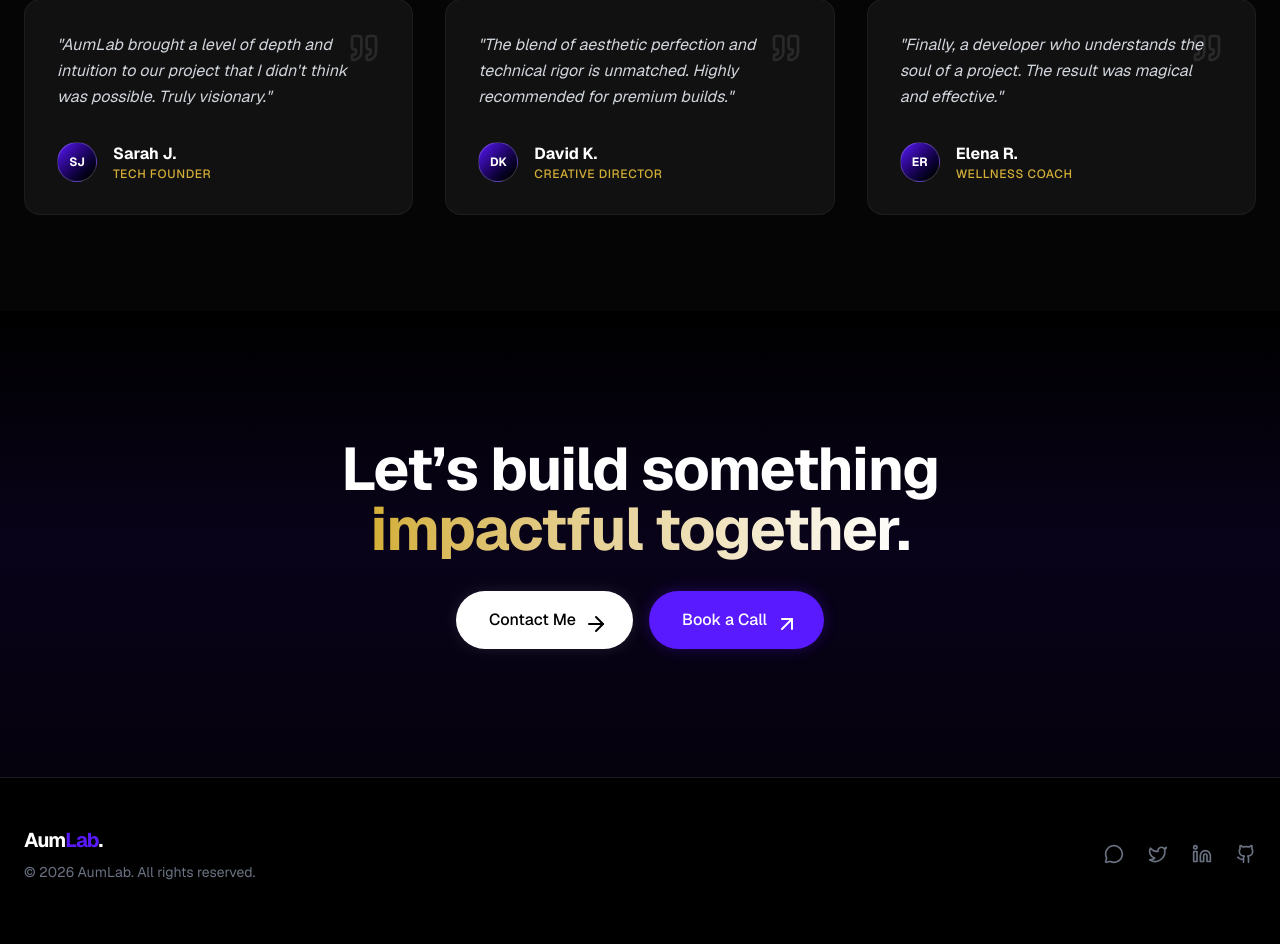
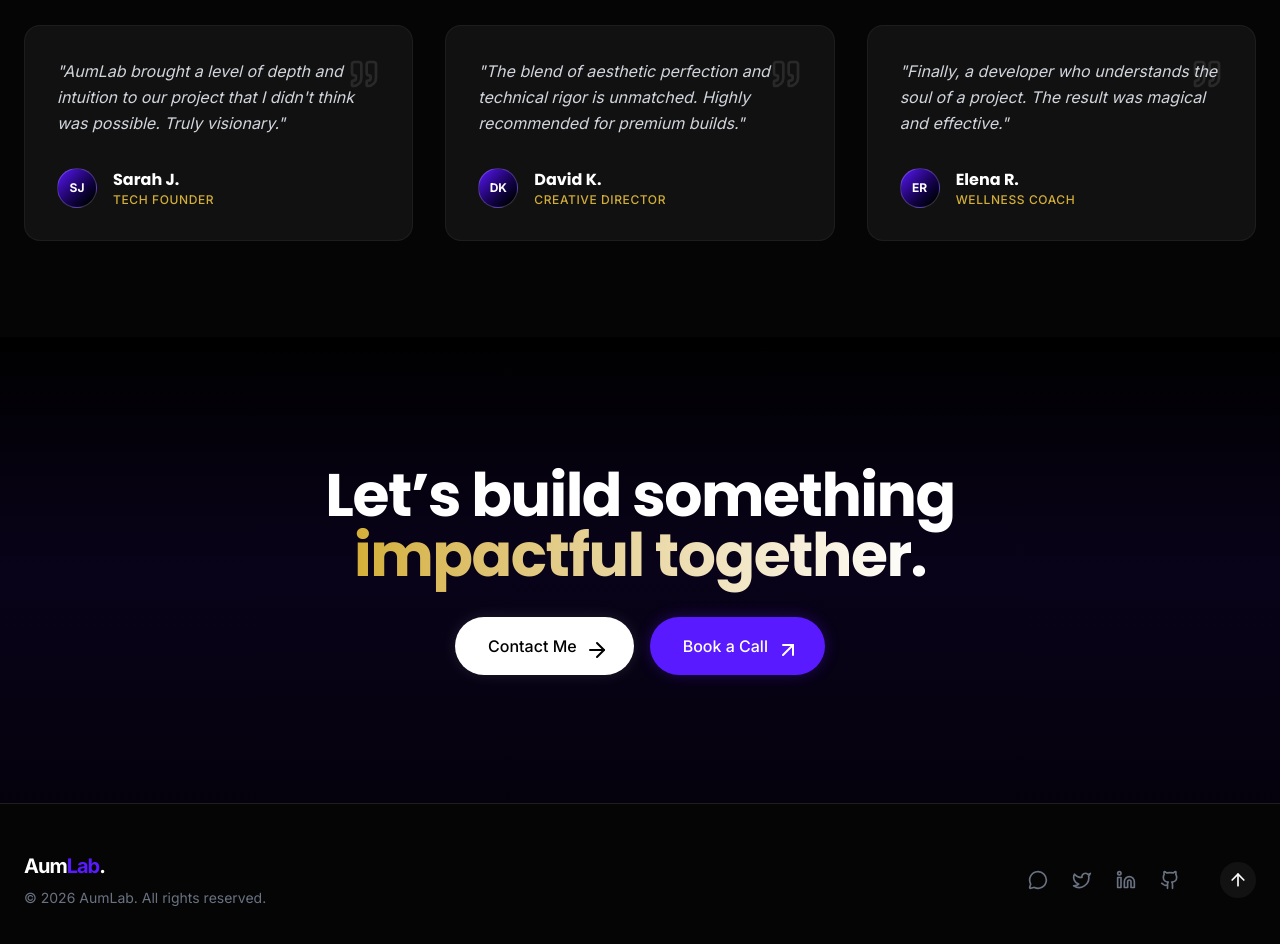
Before and after one commit to Code-shiv-abc/AumLab, a Next.js app: page / in a window 1280 px wide. Shown: the part 3524-4468 px from the top of the page. Built offline with nearby package versions, Linux system fonts and the light colour scheme.

Commit message:
Apply professional finish: Typography, UI polish, and standardization
Co-authored-by: Code-shiv-abc <230116397+Code-shiv-abc@users.noreply.github.com>

```diff
--- a/app/globals.css
+++ b/app/globals.css
@@ -8,10 +8,10 @@
 @theme inline {
   --color-background: var(--background);
   --color-foreground: var(--foreground);
-  --font-sans: var(--font-geist-sans);
-  --font-mono: var(--font-geist-mono);
+  --font-sans: var(--font-inter);
+  --font-heading: var(--font-poppins);
 
-  /* AumLabs Palette */
+  /* AumLab Palette */
   --color-cosmic-purple: #5A1AFF;
   --color-cosmic-purple-light: #8A2EFF;
   --color-gold: #D4AF37;
@@ -22,7 +22,11 @@
 body {
   background: var(--background);
   color: var(--foreground);
-  font-family: var(--font-geist-sans), Arial, Helvetica, sans-serif;
+  font-family: var(--font-inter), Arial, Helvetica, sans-serif;
+}
+
+h1, h2, h3, h4, h5, h6 {
+  font-family: var(--font-poppins), sans-serif;
 }
 
 @layer utilities {
@@ -39,3 +43,27 @@ body {
     filter: drop-shadow(0 0 8px rgba(90, 26, 255, 0.5));
   }
 }
+
+/* Custom Scrollbar */
+::-webkit-scrollbar {
+  width: 8px;
+}
+
+::-webkit-scrollbar-track {
+  background: var(--color-deep-black);
+}
+
+::-webkit-scrollbar-thumb {
+  background: #333;
+  border-radius: 4px;
+}
+
+::-webkit-scrollbar-thumb:hover {
+  background: var(--color-cosmic-purple);
+}
+
+/* Selection */
+::selection {
+  background: var(--color-cosmic-purple);
+  color: white;
+}
--- a/app/layout.tsx
+++ b/app/layout.tsx
@@ -1,18 +1,19 @@
 import type { Metadata, Viewport } from "next";
-import { Geist, Geist_Mono } from "next/font/google";
+import { Inter, Poppins } from "next/font/google";
 import { SpeedInsights } from "@vercel/speed-insights/next";
 import { content } from "@/data/content";
 import "./globals.css";
 import Analytics from "@/components/Analytics";
 import ChatBot from "@/components/ChatBot";
 
-const geistSans = Geist({
-  variable: "--font-geist-sans",
+const inter = Inter({
+  variable: "--font-inter",
   subsets: ["latin"],
 });
 
-const geistMono = Geist_Mono({
-  variable: "--font-geist-mono",
+const poppins = Poppins({
+  weight: ["400", "500", "600", "700"],
+  variable: "--font-poppins",
   subsets: ["latin"],
 });
 
@@ -98,7 +99,7 @@ export default function RootLayout({
   return (
     <html lang="en" className="scroll-smooth">
       <body
-        className={`${geistSans.variable} ${geistMono.variable} antialiased bg-[var(--color-deep-black)] text-white overflow-x-hidden`}
+        className={`${inter.variable} ${poppins.variable} antialiased bg-[var(--color-deep-black)] text-white overflow-x-hidden font-sans`}
       >
         <script
           type="application/ld+json"
--- a/components/Footer.tsx
+++ b/components/Footer.tsx
@@ -3,13 +3,13 @@
 import { content } from "@/data/content";
 import Link from "next/link";
 import * as LucideIcons from "lucide-react";
-import { LucideIcon } from "lucide-react";
+import { LucideIcon, ArrowUp } from "lucide-react";
 
 export default function Footer() {
   const currentYear = new Date().getFullYear();
 
   return (
-    <footer className="bg-black border-t border-white/10 py-12">
+    <footer className="bg-[var(--color-deep-black)] border-t border-white/10 py-12">
       <div className="container mx-auto px-6">
         <div className="flex flex-col md:flex-row justify-between items-center gap-8">
 
@@ -39,6 +39,14 @@ export default function Footer() {
                 </a>
                 );
             })}
+
+            <button
+              onClick={() => window.scrollTo({ top: 0, behavior: 'smooth' })}
+              className="p-2 bg-white/5 hover:bg-[var(--color-cosmic-purple)] rounded-full text-white transition-all duration-300 hover:scale-110 ml-4"
+              aria-label="Back to Top"
+            >
+              <ArrowUp className="w-5 h-5" />
+            </button>
           </div>
 
         </div>
--- a/components/Projects.tsx
+++ b/components/Projects.tsx
@@ -7,7 +7,7 @@ import { motion } from "framer-motion";
 
 export default function Projects() {
   return (
-    <section id="work" className="py-24 bg-[#050505]">
+    <section id="work" className="py-24 bg-[var(--color-deep-black)]">
       <div className="container mx-auto px-6">
         <div className="flex items-end justify-between mb-16">
           <div>
--- a/components/Testimonials.tsx
+++ b/components/Testimonials.tsx
@@ -6,7 +6,7 @@ import { Quote } from "lucide-react";
 
 export default function Testimonials() {
   return (
-    <section className="py-24 bg-[#050505] border-t border-white/5">
+    <section className="py-24 bg-[var(--color-deep-black)] border-t border-white/5">
       <div className="container mx-auto px-6">
         <div className="mb-16">
             <h2 className="text-3xl md:text-4xl font-bold mb-4">Trusted By</h2>
--- a/components/ui/Button.tsx
+++ b/components/ui/Button.tsx
@@ -24,11 +24,11 @@ export const Button: React.FC<ButtonProps> = ({
   icon,
   external = false
 }) => {
-  const baseStyles = "inline-flex items-center justify-center gap-2 px-6 py-3 rounded-full font-medium transition-all duration-300 active:scale-95 text-sm md:text-base cursor-pointer";
+  const baseStyles = "inline-flex items-center justify-center gap-2 px-6 py-3 rounded-full font-medium transition-all duration-300 hover:scale-[1.02] active:scale-95 text-sm md:text-base cursor-pointer";
 
   const variants = {
-    primary: "bg-white text-black hover:bg-gray-200 border border-transparent shadow-[0_0_15px_rgba(255,255,255,0.1)] hover:shadow-[0_0_20px_rgba(255,255,255,0.3)]",
-    secondary: "bg-[var(--color-cosmic-purple)] text-white hover:bg-[var(--color-cosmic-purple-light)] border border-transparent shadow-[0_0_15px_rgba(90,26,255,0.3)] hover:shadow-[0_0_25px_rgba(90,26,255,0.5)]",
+    primary: "bg-white text-black hover:bg-gray-100 border border-transparent shadow-[0_0_15px_rgba(255,255,255,0.1)] hover:shadow-[0_0_25px_rgba(255,255,255,0.4)]",
+    secondary: "bg-[var(--color-cosmic-purple)] text-white hover:bg-[var(--color-cosmic-purple-light)] border border-transparent shadow-[0_0_15px_rgba(90,26,255,0.3)] hover:shadow-[0_0_30px_rgba(90,26,255,0.6)]",
     outline: "bg-transparent text-white border border-white/20 hover:border-white/50 hover:bg-white/5",
     ghost: "bg-transparent text-gray-400 hover:text-white hover:bg-white/5",
   };
```
Also changed, not shown: public/manifest.json, 1 other file (tests, documents, lock files or other folders).
